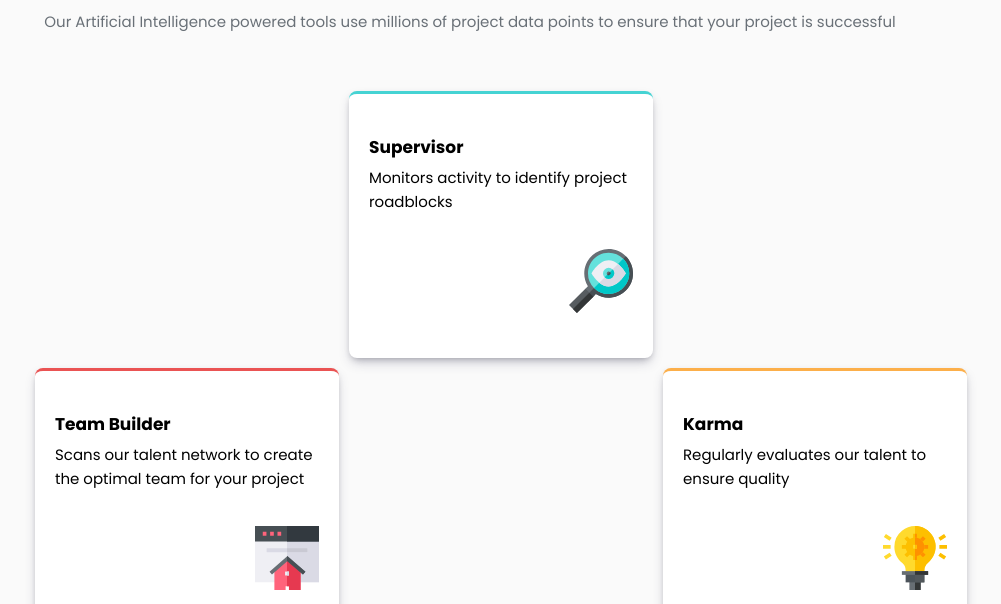
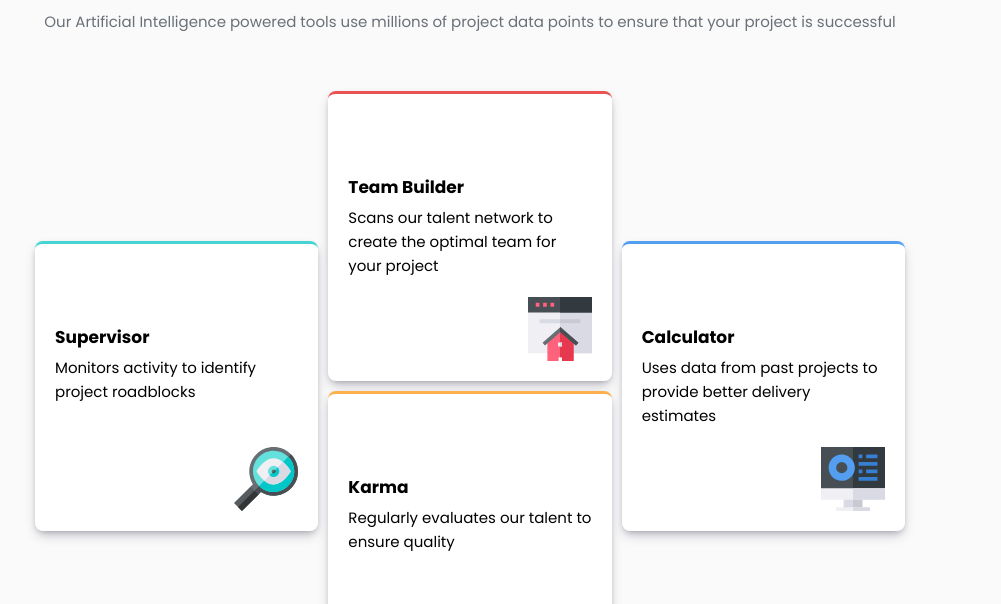
Before and after one commit to ronitzdev/four-card-feature-section, a plain HTML site: page index.html in a window 1280 px wide. Shown: the part 162-766 px from the top of the page, without its empty margins (170-1171 px from the left). Drawn offline with Linux system fonts and the light colour scheme.

Commit message:
refactor: layout

```diff
--- a/main.css
+++ b/main.css
@@ -96,8 +96,9 @@ body {
 }
 
 .card {
+  position: relative;
   background-color: var(--White2);
-  padding: 40px 20px;
+  padding: 80px 20px;
   align-items: center;
   border-radius: 8px;
   box-shadow: rgba(50, 50, 93, 0.25) 0px 6px 12px -2px,
@@ -114,7 +115,9 @@ body {
 }
 
 .img {
-  margin-left: 200px;
+  position: absolute;
+  bottom: 20px;
+  right: 20px;
 }
 
 /* Estilos personalizados para cada card */
@@ -144,28 +147,30 @@ body {
 /* Se activa en pantallas de 1024px (64em) o más */
 @media (min-width: 64em) {
   .card-container {
-    grid-template-columns: repeat(3, 1fr); /* Redefine a 3 columnas */
-    grid-template-rows: repeat(3, 1fr); /* Redefine a 3 filas */
+    grid-template-columns: repeat(6, 1fr); /* Redefine a 3 columnas */
+    grid-template-rows: repeat(4, 1fr); /* Redefine a 3 filas */
     max-width: 900px;
     height: 600px; /* Para que la forma de cruz sea visible */
     gap: 10px;
   }
 
-  /* Posiciona cada tarjeta en la forma de cruz */
+  /* Posiciona cada tarjeta en la forma de cruz supervisor*/
   .card-container > .card:nth-child(1) {
-    grid-column: 2 / 3; /* Card 1: celda superior central */
-    grid-row: 1 / 2;
+    grid-column: 1 / 3; /* Card 1: celda superior central */
+    grid-row: 2 / 4;
   }
+
+
   .card-container > .card:nth-child(2) {
-    grid-column: 1 / 2; /* Card 2: celda izquierda central */
-    grid-row: 2 / 3;
+    grid-column: 3 / 5; /* Card 2: celda izquierda central  team*/
+    grid-row: 1 / 3;
   }
   .card-container > .card:nth-child(3) {
-    grid-column: 3 / 4; /* Card 3: celda derecha central */
-    grid-row: 2 / 3;
+    grid-column: 3 / 5; /* Card 3: celda derecha central karma*/
+    grid-row: 3 / 6;
   }
   .card-container > .card:nth-child(4) {
-    grid-column: 2 / 3; /* Card 4: celda inferior central */
-    grid-row: 3 / 4;
+    grid-column: 5 / 7; /* Card 4: celda inferior central calculador*/
+    grid-row: 2 / 4;
   }
 }
```
